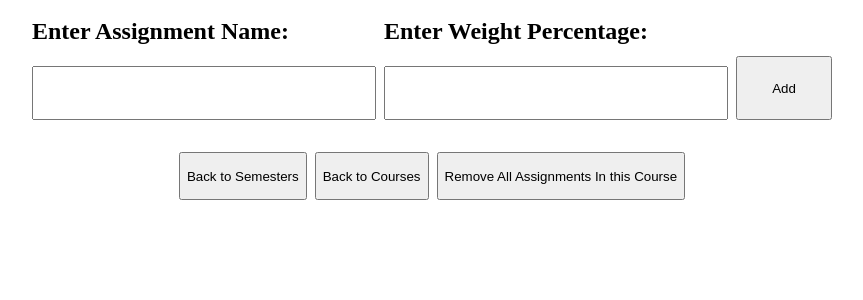
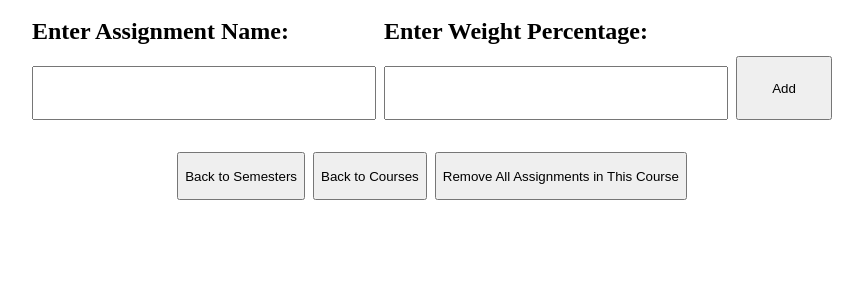
Before and after one commit to terryZehuaWang/react-assignment-manager, a React (Vite) app: page /semester/1/course/1 in a window 1280 px wide. Shown: the top 300 px of the page, without its empty margins (208-1071 px from the left). Built offline with nearby package versions, Linux system fonts and the light colour scheme.

Commit message:
Fixes text grammar

```diff
--- a/src/pages/Assignments.jsx
+++ b/src/pages/Assignments.jsx
@@ -39,7 +39,7 @@ function Assignment() {
             <div className="buttonList">
                 <button onClick={handleBackToSems}>Back to Semesters</button>
                 <button onClick={handleBackToCourses}>Back to Courses</button>
-                <button onClick={() => { setAments([]) }}>Remove All Assignments In this Course</button>
+                <button onClick={() => { setAments([]) }}>Remove All Assignments in This Course</button>
             </div>
         </div >
     )
--- a/src/pages/Courses.jsx
+++ b/src/pages/Courses.jsx
@@ -35,7 +35,7 @@ function Courses() {
                 <button onClick={() => {
                     Object.keys(localStorage).filter(k => k.startsWith(`sem-${parentSemesterId}-`)).forEach(k => localStorage.removeItem(k))
                     setCourses([]);
-                }}>Remove All Courses In this Semesters</button>
+                }}>Remove All Courses in This Semesters</button>
             </div>
         </div >
     )
```
